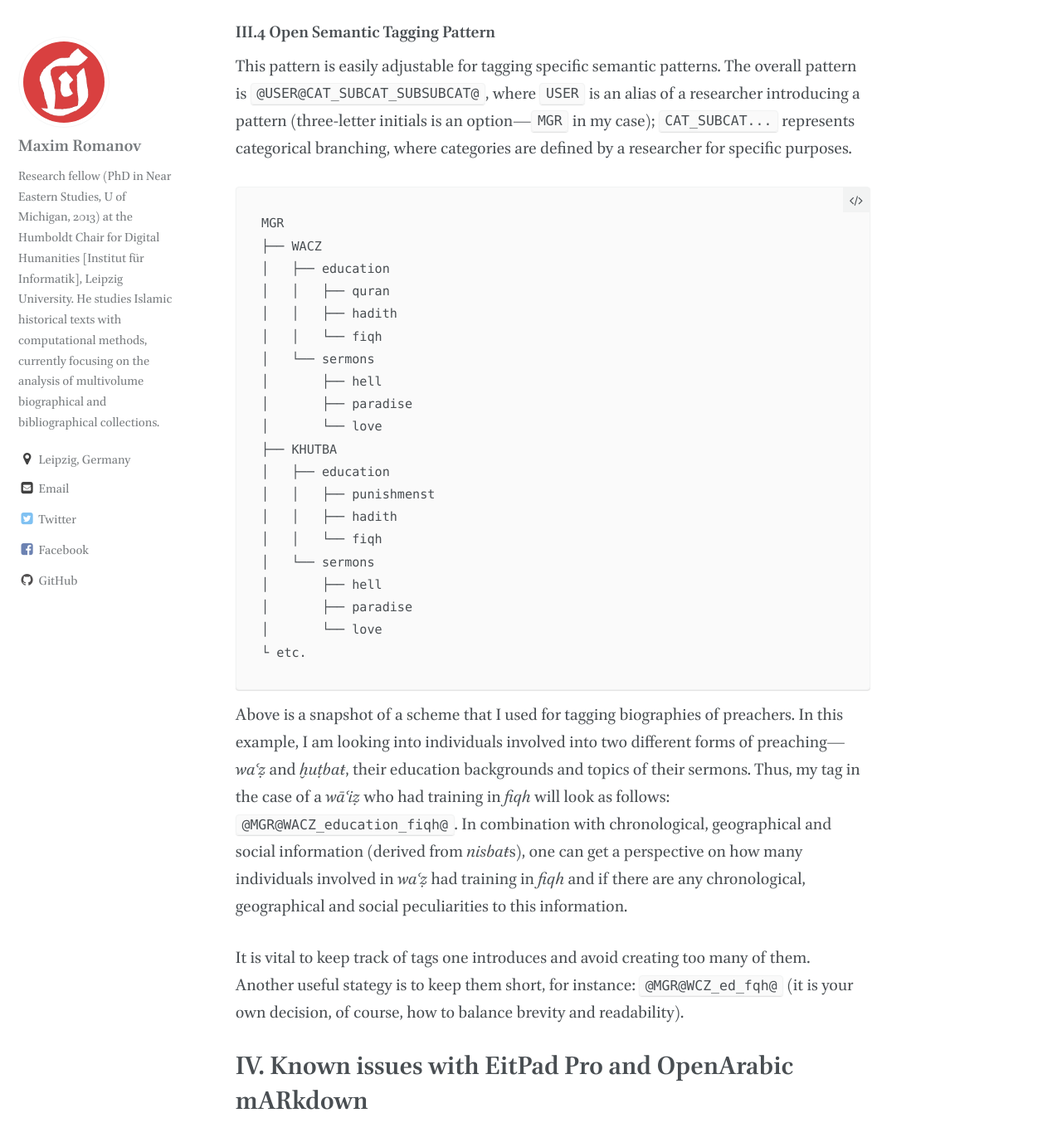
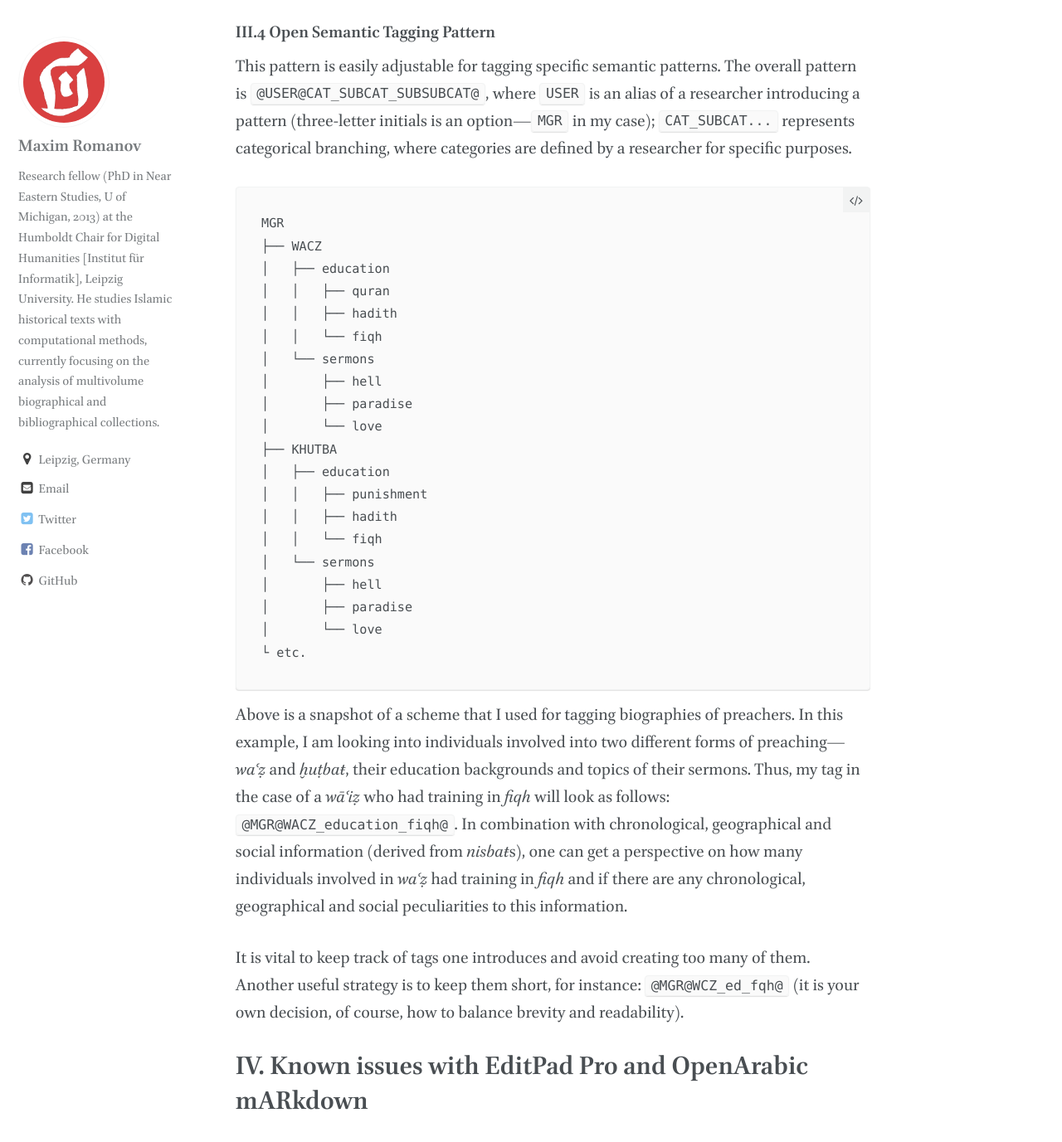
Before and after one commit to fauh45/alraqmiyyat.github.io, a Jekyll site: the page built from _pages/mARkdown.md, in a window 1280 px wide and 1400 px high, scrolled down 18226 px. Shown: the top 1377 px of the window at 83% size. Built offline with Jekyll 4.4.1, drawn with Linux system fonts in a browser that asks for light colours; some web fonts are replaced; comment, search, counter and statistics services are not loaded; some of the changed text lies outside the part shown.

Commit message:
typos in mARkdown description

```diff
--- a/_pages/mARkdown.md
+++ b/_pages/mARkdown.md
@@ -410,7 +410,7 @@
 │       └── love
 ├── KHUTBA
 │   ├── education
-│   │   ├── punishmenst
+│   │   ├── punishment
 │   │   ├── hadith
 │   │   └── fiqh
 │   └── sermons
@@ -422,9 +422,9 @@
 
 Above is a snapshot of a scheme that I used for tagging biographies of preachers. In this example, I am looking into individuals involved into two different forms of preaching—*waʿẓ* and *ḫuṭbaŧ*, their education backgrounds and topics of their sermons. Thus, my tag in the case of a *wāʿiẓ* who had training in *fiqh* will look as follows: `@MGR@WACZ_education_fiqh@`. In combination with chronological, geographical and social information (derived from *nisbaŧ*s), one can get a perspective on how many individuals involved in *waʿẓ* had training in *fiqh* and if there are any chronological, geographical and social peculiarities to this information.
 
-It is vital to keep track of tags one introduces and avoid creating too many of them. Another useful stategy is to keep them short, for instance: `@MGR@WCZ_ed_fqh@` (it is your own decision, of course, how to balance brevity and readability).
+It is vital to keep track of tags one introduces and avoid creating too many of them. Another useful strategy is to keep them short, for instance: `@MGR@WCZ_ed_fqh@` (it is your own decision, of course, how to balance brevity and readability).
 
-# IV. Known issues with EitPad Pro and OpenArabic mARkdown
+# IV. Known issues with EditPad Pro and OpenArabic mARkdown
 
 ## IV.1. Highlighting scheme running amok
 
```
Also changed, not shown: other parts of _pages/mARkdown.md (+8 -8 lines), 1 other file.
